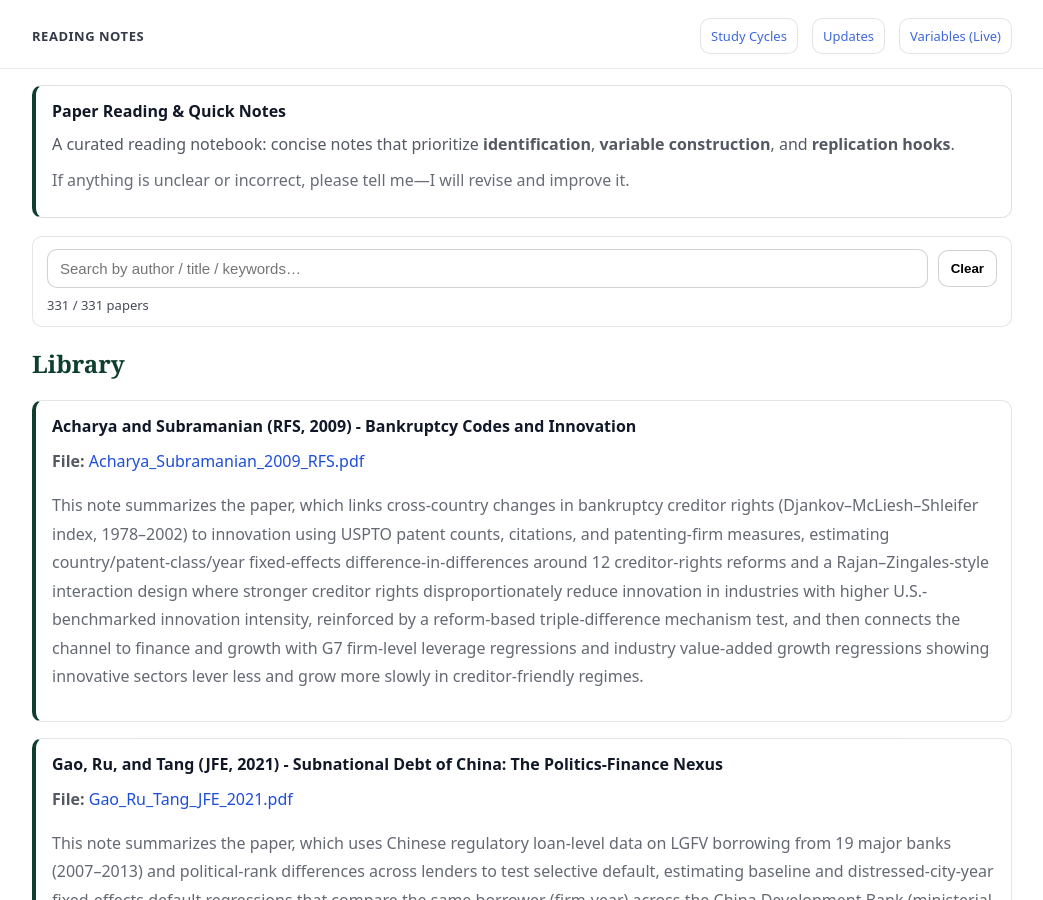
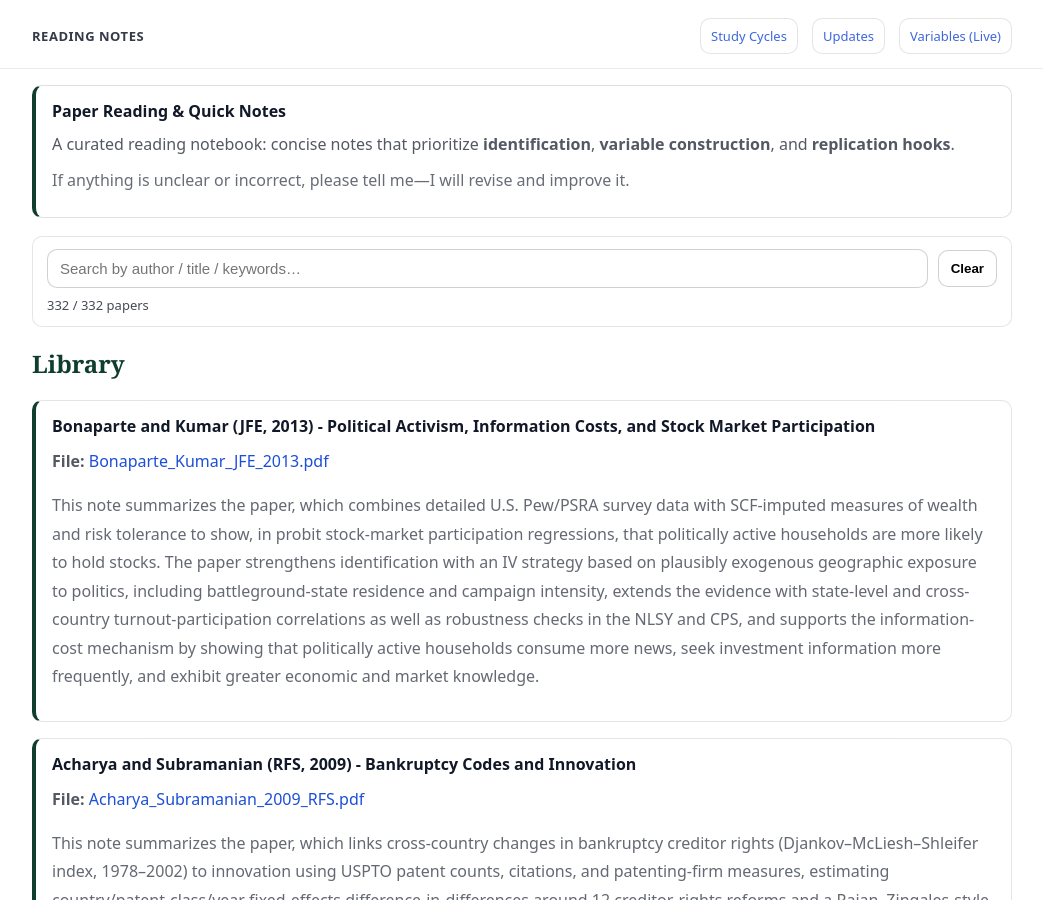
Before and after one commit to yaxinzn/study-archive, a Jekyll site: the page built from reading/index.md, in a window 1280 px wide and 900 px high. Shown: the whole window, without its empty margins (118-1161 px from the left). Built offline with Jekyll 4.4.1, drawn with Linux system fonts in a browser that asks for light colours.

Commit message:
Reading: add/update Bonaparte_Kumar_JFE_2013.pdf

```diff
--- a/_data/reading.yml
+++ b/_data/reading.yml
@@ -1,3 +1,7 @@
+- title: "Bonaparte and Kumar (JFE, 2013) - Political Activism, Information Costs, and Stock Market Participation"
+  file: "Bonaparte_Kumar_JFE_2013.pdf"
+  desc: "This note summarizes the paper, which combines detailed U.S. Pew/PSRA survey data with SCF-imputed measures of wealth and risk tolerance to show, in probit stock-market participation regressions, that politically active households are more likely to hold stocks. The paper strengthens identification with an IV strategy based on plausibly exogenous geographic exposure to politics, including battleground-state residence and campaign intensity, extends the evidence with state-level and cross-country turnout-participation correlations as well as robustness checks in the NLSY and CPS, and supports the information-cost mechanism by showing that politically active households consume more news, seek investment information more frequently, and exhibit greater economic and market knowledge."
+
 - title: "Acharya and Subramanian (RFS, 2009) - Bankruptcy Codes and Innovation"
   file: "Acharya_Subramanian_2009_RFS.pdf"
   desc: "This note summarizes the paper, which links cross-country changes in bankruptcy creditor rights (Djankov–McLiesh–Shleifer index, 1978–2002) to innovation using USPTO patent counts, citations, and patenting-firm measures, estimating country/patent-class/year fixed-effects difference-in-differences around 12 creditor-rights reforms and a Rajan–Zingales-style interaction design where stronger creditor rights disproportionately reduce innovation in industries with higher U.S.-benchmarked innovation intensity, reinforced by a reform-based triple-difference mechanism test, and then connects the channel to finance and growth with G7 firm-level leverage regressions and industry value-added growth regressions showing innovative sectors lever less and grow more slowly in creditor-friendly regimes."
```
Also changed, not shown: 1 other file.
